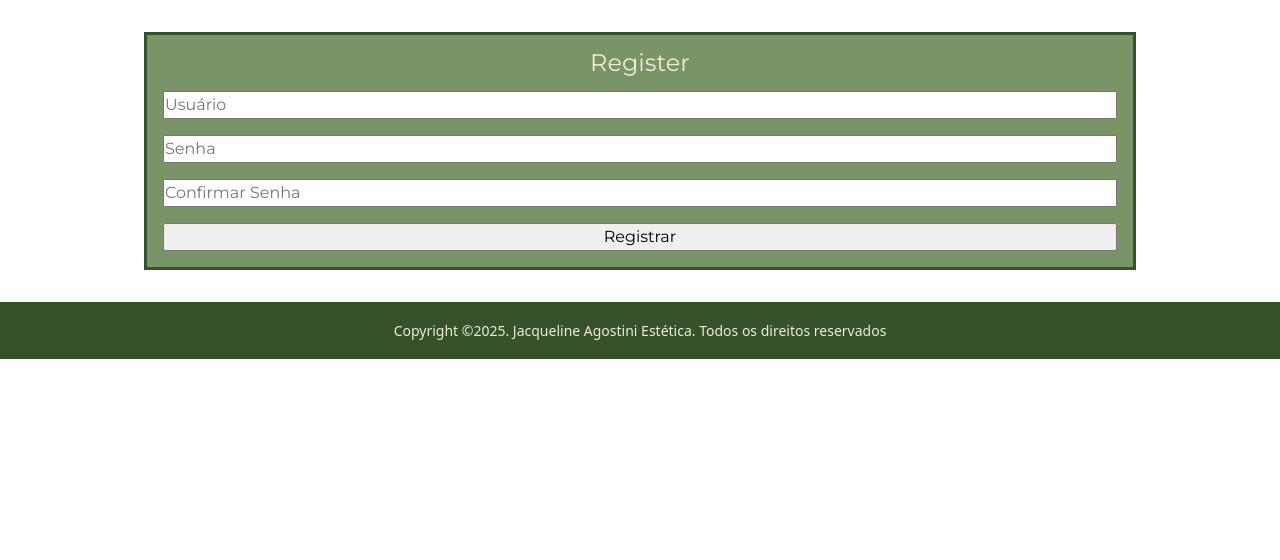
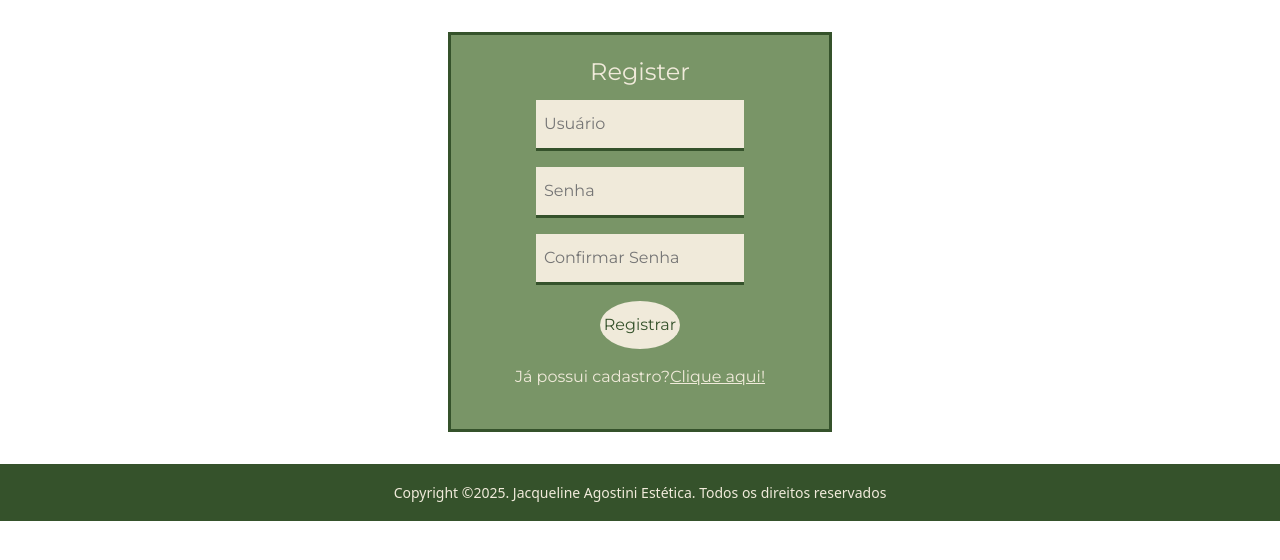
Before and after one commit to thiagofalima/projeto-tcc-mba, a Flask app: page /register in a window 1280 px wide. Shown: the part 48-608 px from the top of the page. Run offline with Flask 3, Linux system fonts and the light colour scheme; some web fonts are replaced.

Commit message:
Fixing form styles

```diff
--- a/static/css/form.css
+++ b/static/css/form.css
@@ -1,18 +1,31 @@
 
 .form__container {
     margin: 0 auto;
+    display: flex;
+    justify-content: center;
+    align-items: center;
 }
 
 .form {
     display: flex;
     flex-direction: column;
+    justify-content: center;
+    align-items: center;
     gap: 1em;
 
-    padding: 1em;
+    padding: 1em 1em;
 
     border: 3px solid var(--verde-escuro);
     background: var(--verde-claro);
+    color: var(--bege-claro);
 
+}
+
+@media screen and (min-width: 800px){
+    .form {
+        width: 30vw;
+        height: 50vh;
+    }
 }
 
 label {
@@ -20,3 +33,34 @@ label {
     color: var(--bege-claro);
     text-align: center;
 }
+
+.form__field {
+
+    border: none;
+
+    border-bottom: 3px solid var(--verde-escuro);
+    font-size: inherit;
+    font-family: inherit;
+
+    padding: 0.75rem 0.5rem;
+    background: var(--bege-claro);
+}
+
+.form__submit {
+    border: none;
+    width: 5em;
+    height: 3em;
+    background-color: var(--bege-claro);
+    color: var(--verde-escuro);
+
+    border-radius: 50%;
+}
+
+.form__submit:hover {
+    font-weight: bold;
+}
+
+.register__link {
+    color: inherit;
+    text-align: center;
+}
--- a/static/css/main.css
+++ b/static/css/main.css
@@ -117,10 +117,11 @@ body {
 }
 
 .container__queridinhos {
-    margin: 2.5em 0;
+    margin: 1em;
     display: flex;
     flex-direction: column;
-    color: var(--bege-claro)
+    color: var(--bege-claro);
+    margin-bottom: 3.5em;
 }
 
 .container__queridinhos--title {
@@ -131,7 +132,7 @@ body {
 }
 
 .container__queridinhos--items {
-    margin-top: 3em;
+    margin-top: 1em;
     display: flex;
     flex-direction: row;
     justify-content: space-between;
@@ -162,7 +163,7 @@ body {
 }
 
 .queridinhos__link--button {
-    width: 7.5em;
+    width: 5em;
     height: 3em;
     border: none;
     background-color: var(--bege-claro);
@@ -179,7 +180,7 @@ body {
 .footer {
     width: 100%;
     position: relative;
-    bottom: 0;
+    bottom: 0%;
 
     padding: 1rem 0;
 
@@ -189,7 +190,7 @@ body {
 }
 
 .container__feedbacks {
-    margin-top: 3em;
+    margin: 1em auto;
 }
 
 .container__feedbacks--title {
--- a/templates/login.html
+++ b/templates/login.html
@@ -15,8 +15,13 @@
                 <input name="user" type="text" class="form__field" placeholder="Usuário">
                 <input name="password" type="password" class="form__field" placeholder="Senha">
                 <input class="form__submit" name="submit" type="submit" value="Entrar">
+                <p>Ainda não se cadastrou?<a class="register__link" href="{{ url_for('pages.register') }}"> Clique aqui!</a></p>
             </form>
+
         </div>
+
+
+
     </main>
 
 {% endblock %}
--- a/templates/register.html
+++ b/templates/register.html
@@ -16,6 +16,7 @@
                 <input name="password" type="password" class="form__field" placeholder="Senha">
                 <input type="password" class="form__field" placeholder="Confirmar Senha">
                 <input class="form__submit" name="submit" type="submit" value="Registrar">
+                <p>Já possui cadastro?<a class="register__link" href="{{ url_for('pages.login') }}">Clique aqui!</a></p>
             </form>
         </div>
     </main>
```
